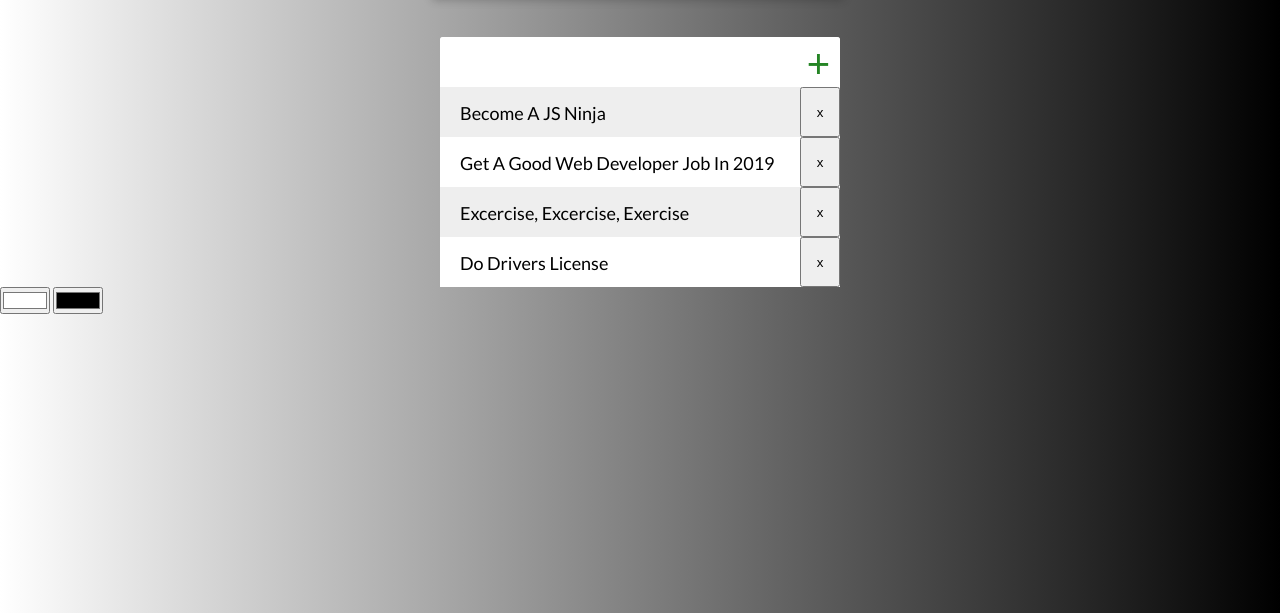
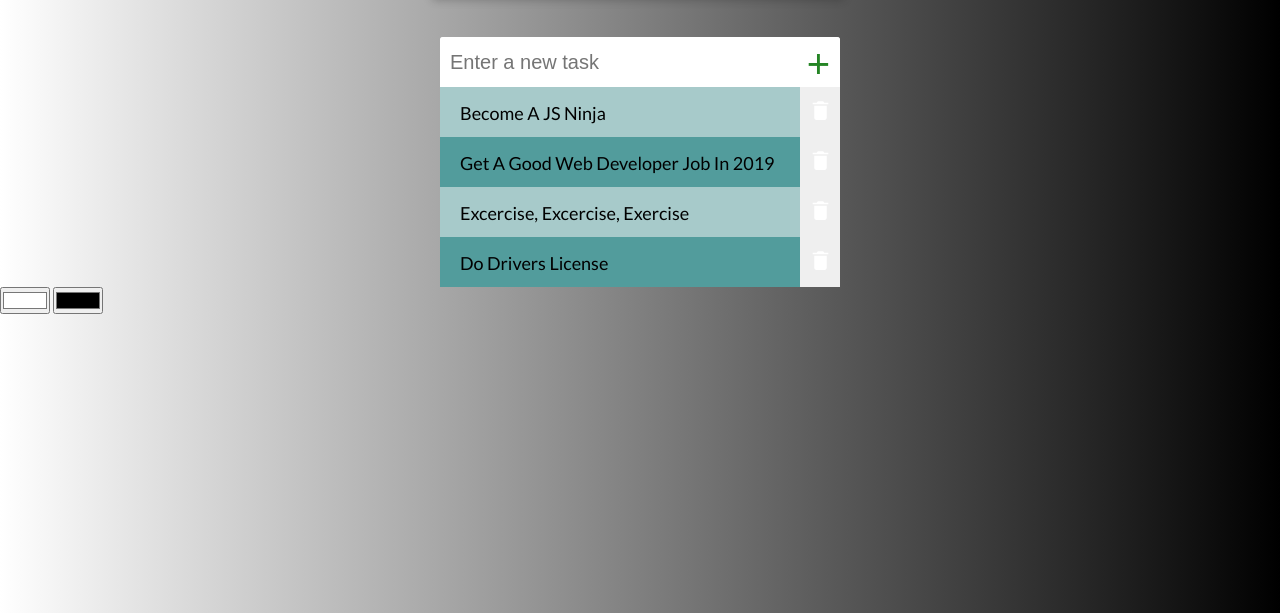
Before and after one commit to FodorLaszlo86/simple-toDo-app, a website: page index.html in a window 1280 px wide. Shown: the part 187-800 px from the top of the page. Drawn offline with nearby package versions, Linux system fonts and the light colour scheme.

Commit message:
list style improvements

```diff
--- a/index.html
+++ b/index.html
@@ -12,7 +12,7 @@
 
     <div class="todo__container">
         <div class="input">
-            <input type="text" class="input__user">
+            <input type="text" class="input__user" placeholder="Enter a new task">
             <button class="input__btn">&plus;</button>
         </div>
 
@@ -21,28 +21,36 @@
                 <span class="todo-list__name">
                     Become a JS Ninja
                 </span>
-                <button class="todo-list__delete">x</button>
+                <button class="todo-list__delete">
+                    <ion-icon name="trash"></ion-icon>
+                </button>
             </li>
 
             <li class="todo-list__item">
                 <span class="todo-list__name">
                     Get a good Web Developer Job in 2019
                 </span>
-                <button class="todo-list__delete">x</button>
+                <button class="todo-list__delete">
+                    <ion-icon name="trash"></ion-icon>
+                </button>
             </li>
 
             <li class="todo-list__item">
                 <span class="todo-list__name">
                     Excercise, excercise, exercise
                 </span>
-                <button class="todo-list__delete">x</button>
+                <button class="todo-list__delete">
+                    <ion-icon name="trash"></ion-icon>
+                </button>
             </li>
 
             <li class="todo-list__item">
                 <span class="todo-list__name">
                     Do drivers license
                 </span>
-                <button class="todo-list__delete">x</button>
+                <button class="todo-list__delete">
+                    <ion-icon name="trash"></ion-icon>
+                </button>
             </li>
         </ul>
     </div>
@@ -52,6 +60,7 @@
         <input type="color" id="color2" value="#000000">
     </div>
 
+    <script src="https://unpkg.com/ionicons@4.5.1/dist/ionicons.js"></script>
     <script src="js/script.js"></script>
 </body>
 </html>
--- a/sass/components/_todo.scss
+++ b/sass/components/_todo.scss
@@ -51,10 +51,16 @@
             height: 5rem;
             display:flex;
             align-items: stretch;
+            cursor: pointer;
+        }
+
+
+        &__item:nth-child(1n) {
+            background-color: rgb(167, 202, 202);
         }
 
         &__item:nth-child(2n) {
-            background-color: #fff;
+            background-color: rgb(82, 156, 156);
         }
 
         &__name {
@@ -67,12 +73,27 @@
         &__delete {
             flex-basis: 10%;
             height: 100%;
+            border: none;
+            /*background-color: rgb(248, 44, 44);*/
+            background-image: linear-gradient(90deg,transparent 0%,transparent 50%, rgb(248, 44, 44) 50%, rgb(248, 44, 44) 100%);
+            background-size: 225%;
+            transition: all .5s;
+
+            ion-icon {
+                color: #fff;
+                font-size: 2.5rem;
+            }
+        }
+
+        &__delete:hover  {
+            background-position: 100%;
         }
     }
 }
 
 .done {
-    text-decoration: line-through;
+    background-color: rgb(248, 44, 44);
+    transition: all .4s;
 }
 
 input[type="text"] {
```
Also changed, not shown: css/style.css.
